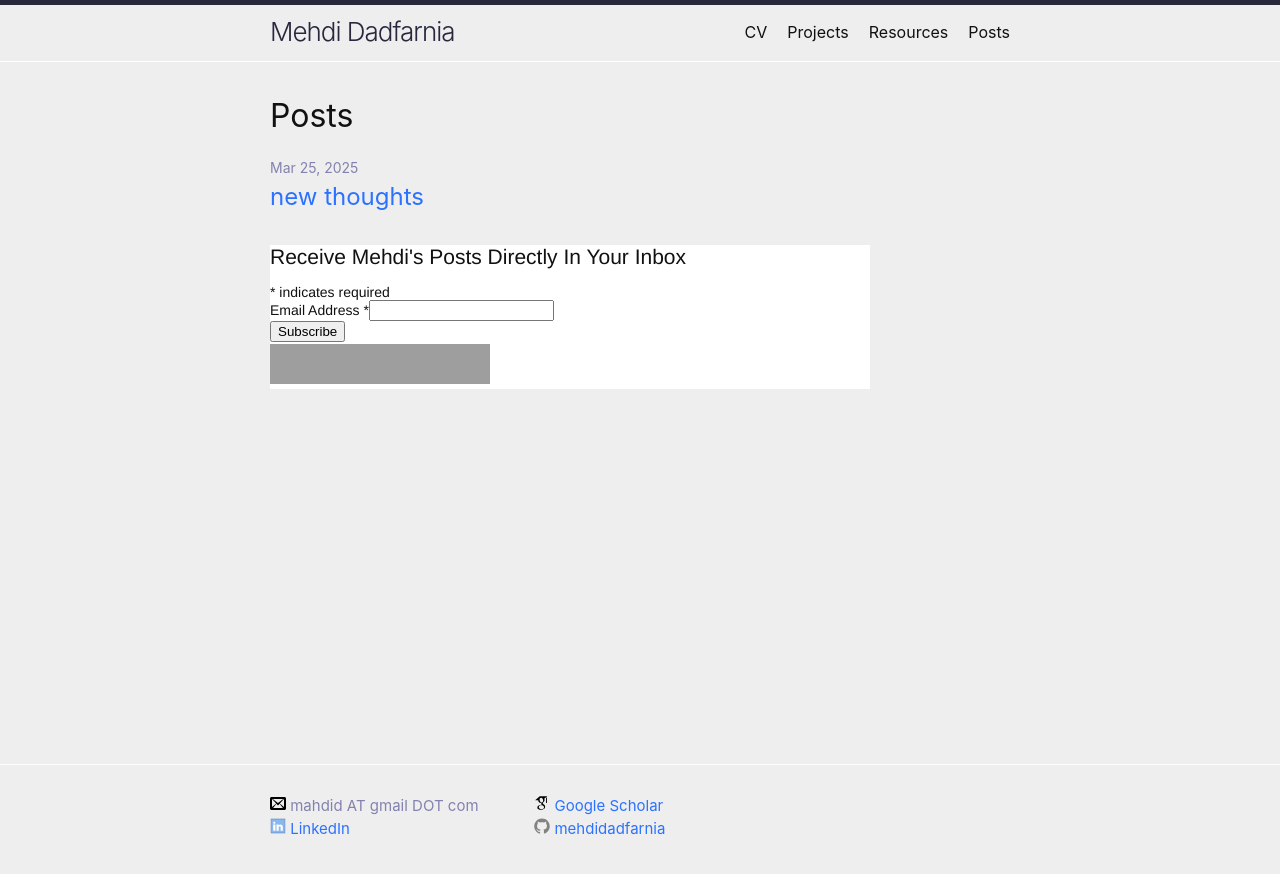
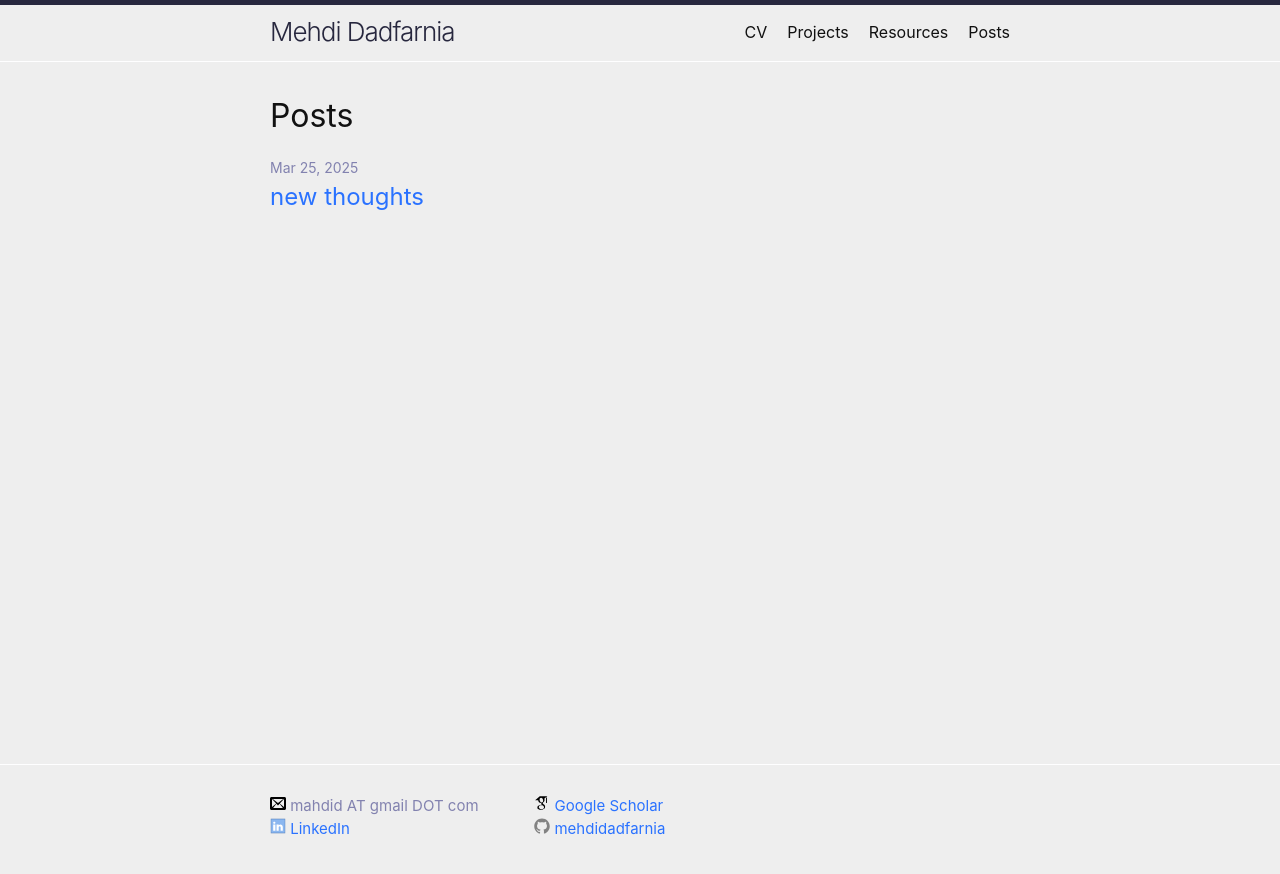
Before and after one commit to mehdidadfarnia/mehdidadfarnia.github.io, a Jekyll site: the page built from posts.markdown, in a window 1280 px wide. Shown: the top 874 px of the page. Built offline with Jekyll 4.4.1, drawn with Linux system fonts in a browser that asks for light colours; comment, search, counter and statistics services are not loaded; grey boxes are pictures that could not be loaded.

Commit message:
Update posts.markdown

```diff
--- a/posts.markdown
+++ b/posts.markdown
@@ -3,35 +3,3 @@ layout: home
 title: Posts
 permalink: /Posts/
 ---
-
-
-<div id="mc_embed_shell">
-      <link href="//cdn-images.mailchimp.com/embedcode/classic-061523.css" rel="stylesheet" type="text/css">
-  <style type="text/css">
-        #mc_embed_signup{background:#fff; false;clear:left; font:14px Helvetica,Arial,sans-serif; width: 600px;}
-        /* Add your own Mailchimp form style overrides in your site stylesheet or in this style block.
-           We recommend moving this block and the preceding CSS link to the HEAD of your HTML file. */
-</style>
-<div id="mc_embed_signup">
-    <form action="https://github.us20.list-manage.com/subscribe/post?u=f2efd411dcf45c63cd7497c6b&amp;id=40a0ded253&amp;f_id=00fcc2e1f0" method="post" id="mc-embedded-subscribe-form" name="mc-embedded-subscribe-form" class="validate" target="_blank">
-        <div id="mc_embed_signup_scroll"><h2>Receive Mehdi's Posts Directly In Your Inbox</h2>
-            <div class="indicates-required"><span class="asterisk">*</span> indicates required</div>
-            <div class="mc-field-group"><label for="mce-EMAIL">Email Address <span class="asterisk">*</span></label><input type="email" name="EMAIL" class="required email" id="mce-EMAIL" required="" value=""></div>
-        <div id="mce-responses" class="clear foot">
-            <div class="response" id="mce-error-response" style="display: none;"></div>
-            <div class="response" id="mce-success-response" style="display: none;"></div>
-        </div>
-    <div aria-hidden="true" style="position: absolute; left: -5000px;">
-        /* real people should not fill this in and expect good things - do not remove this or risk form bot signups */
-        <input type="text" name="b_f2efd411dcf45c63cd7497c6b_40a0ded253" tabindex="-1" value="">
-    </div>
-        <div class="optionalParent">
-            <div class="clear foot">
-                <input type="submit" name="subscribe" id="mc-embedded-subscribe" class="button" value="Subscribe">
-                <p style="margin: 0px auto;"><a href="http://eepurl.com/ja0l5-" title="Mailchimp - email marketing made easy and fun"><span style="display: inline-block; background-color: transparent; border-radius: 4px;"><img class="refferal_badge" src="https://digitalasset.intuit.com/render/content/dam/intuit/mc-fe/en_us/images/intuit-mc-rewards-text-dark.svg" alt="Intuit Mailchimp" style="width: 220px; height: 40px; display: flex; padding: 2px 0px; justify-content: center; align-items: center;"></span></a></p>
-            </div>
-        </div>
-    </div>
-</form>
-</div>
-<script type="text/javascript" src="//s3.amazonaws.com/downloads.mailchimp.com/js/mc-validate.js"></script><script type="text/javascript">(function($) {window.fnames = new Array(); window.ftypes = new Array();fnames[0]='EMAIL';ftypes[0]='email';fnames[1]='FNAME';ftypes[1]='text';fnames[2]='LNAME';ftypes[2]='text';fnames[3]='ADDRESS';ftypes[3]='address';fnames[4]='PHONE';ftypes[4]='phone';fnames[5]='BIRTHDAY';ftypes[5]='birthday';fnames[6]='COMPANY';ftypes[6]='text';}(jQuery));var $mcj = jQuery.noConflict(true);</script></div>
```
